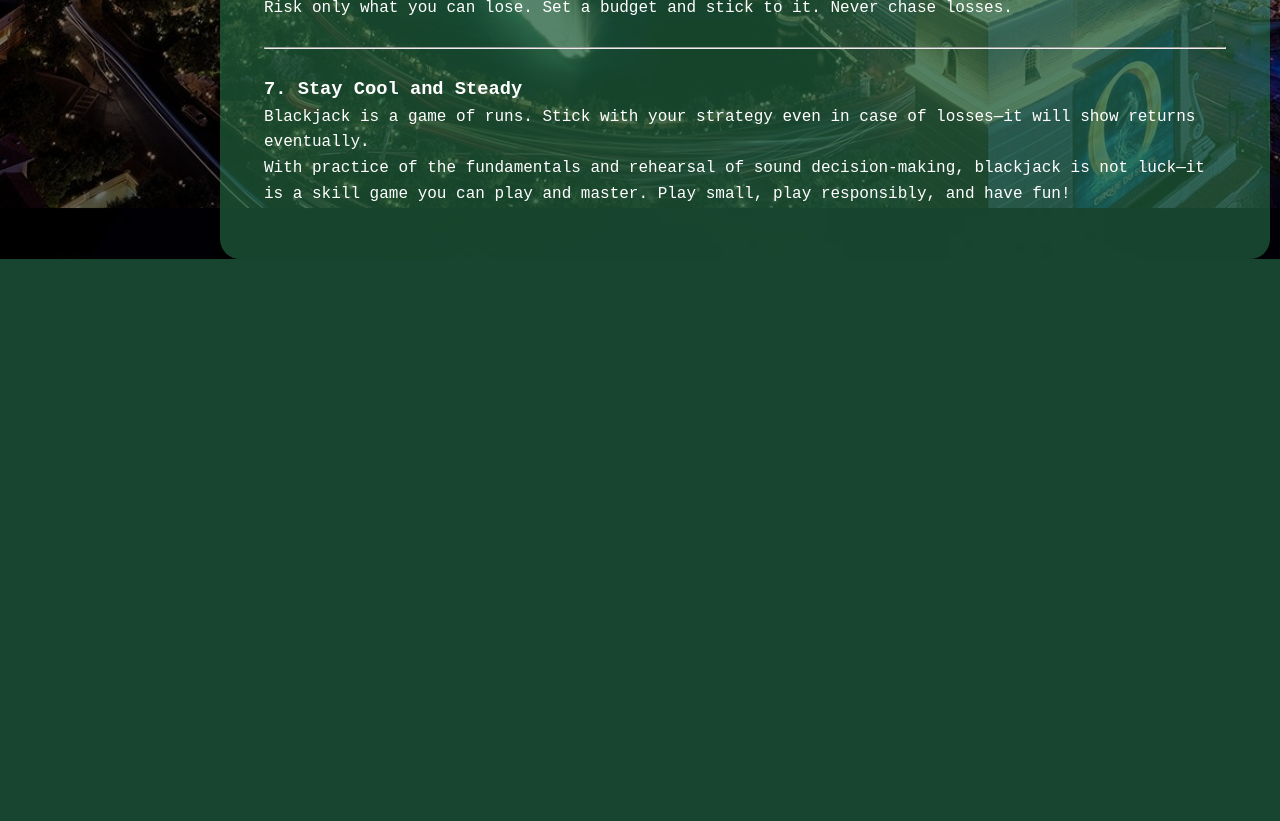
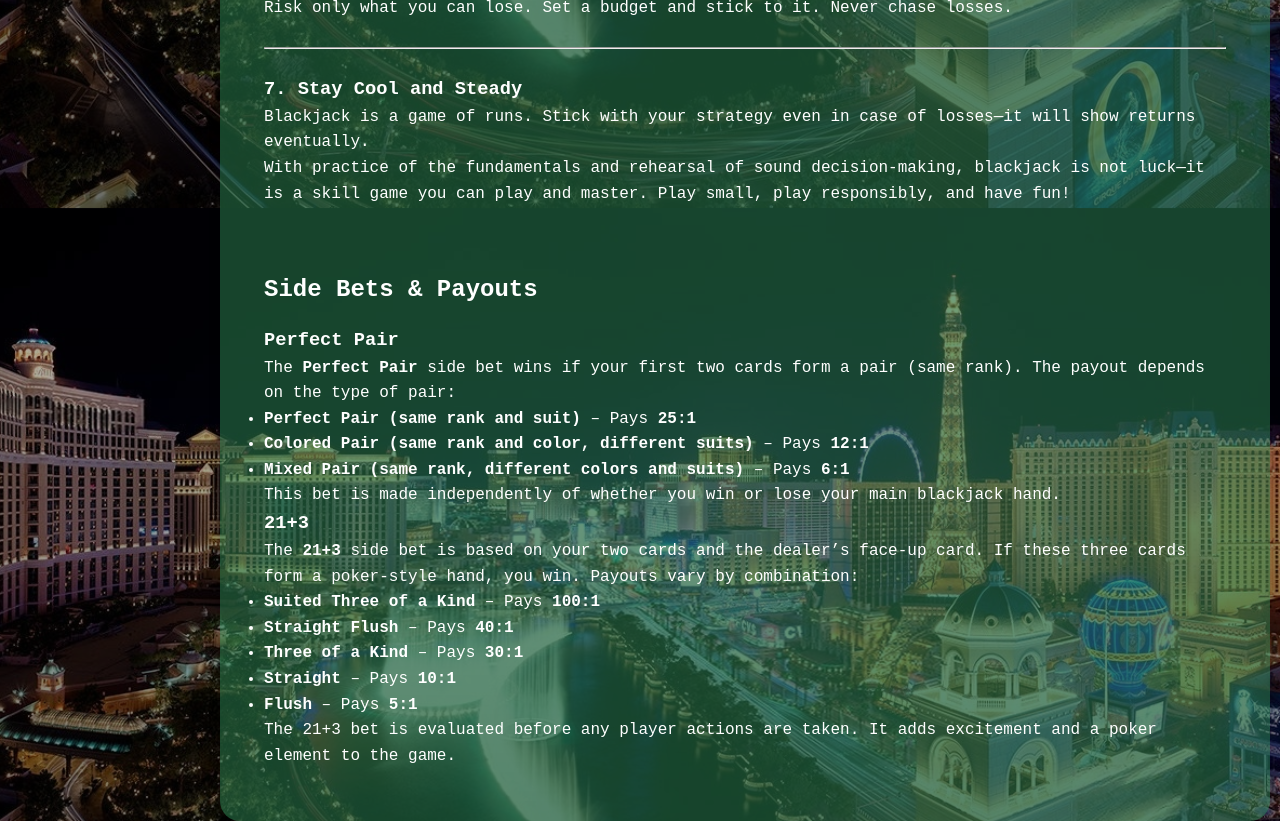
Before and after one commit to V3N0M101/BlackJack, a Flask app: page /learn in a window 1280 px wide. Shown: the part 2992-3813 px from the top of the page. Before the commit the page ends 3251 px from the top, so only its background shows below. Run offline with Flask 3, Linux system fonts and the light colour scheme.

Commit message:
Learn.html update

```diff
--- a/templates/learn.html
+++ b/templates/learn.html
@@ -32,6 +32,7 @@
             <li><a href="#section2">Rules</a></li>
             <li><a href="#section3">Examples</a></li>
             <li><a href="#section4">Tips</a></li>
+            <li><a href="#section5">Side Bets</a></li>
           </ul>
         </nav>
 
@@ -170,6 +171,30 @@
             <p>With practice of the fundamentals and rehearsal of sound decision-making, blackjack is not luck—it is a skill game you can play and master. Play small, play responsibly, and have fun!</p>
           </section>
 
+          <section id="section5">
+            <h2>Side Bets & Payouts</h2>
+
+            <h3>Perfect Pair</h3>
+            <p>The <strong>Perfect Pair</strong> side bet wins if your first two cards form a pair (same rank). The payout depends on the type of pair:</p>
+            <ul>
+              <li><strong>Perfect Pair (same rank and suit)</strong> – Pays <strong>25:1</strong></li>
+              <li><strong>Colored Pair (same rank and color, different suits)</strong> – Pays <strong>12:1</strong></li>
+              <li><strong>Mixed Pair (same rank, different colors and suits)</strong> – Pays <strong>6:1</strong></li>
+            </ul>
+            <p>This bet is made independently of whether you win or lose your main blackjack hand.</p>
+
+            <h3>21+3</h3>
+            <p>The <strong>21+3</strong> side bet is based on your two cards and the dealer’s face-up card. If these three cards form a poker-style hand, you win. Payouts vary by combination:</p>
+            <ul>
+              <li><strong>Suited Three of a Kind</strong> – Pays <strong>100:1</strong></li>
+              <li><strong>Straight Flush</strong> – Pays <strong>40:1</strong></li>
+              <li><strong>Three of a Kind</strong> – Pays <strong>30:1</strong></li>
+              <li><strong>Straight</strong> – Pays <strong>10:1</strong></li>
+              <li><strong>Flush</strong> – Pays <strong>5:1</strong></li>
+            </ul>
+            <p>The 21+3 bet is evaluated before any player actions are taken. It adds excitement and a poker element to the game.</p>
+          </section>
+
         </div>
       </div>
     </div>
```
Lines whose indentation alone changed are shown as unchanged.
